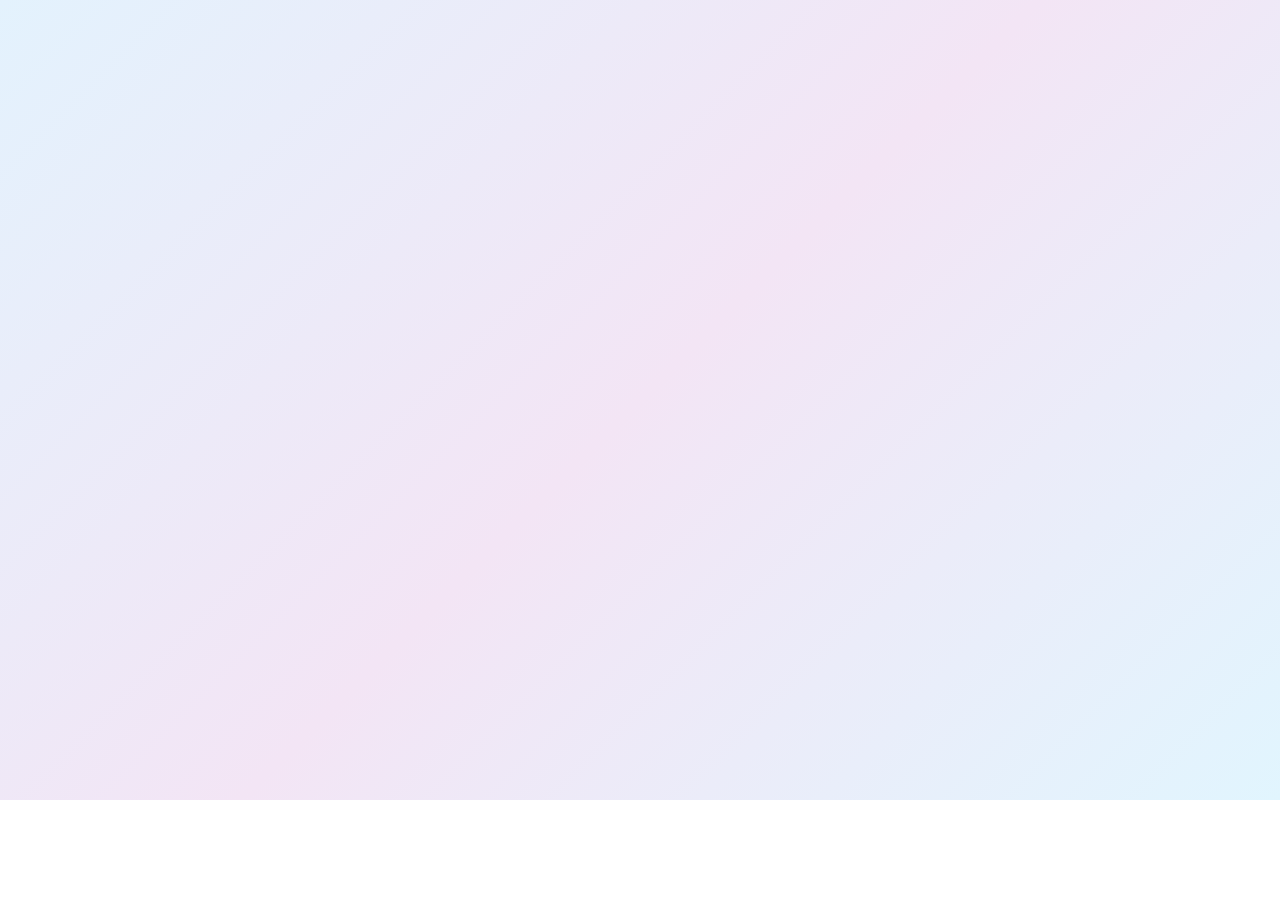
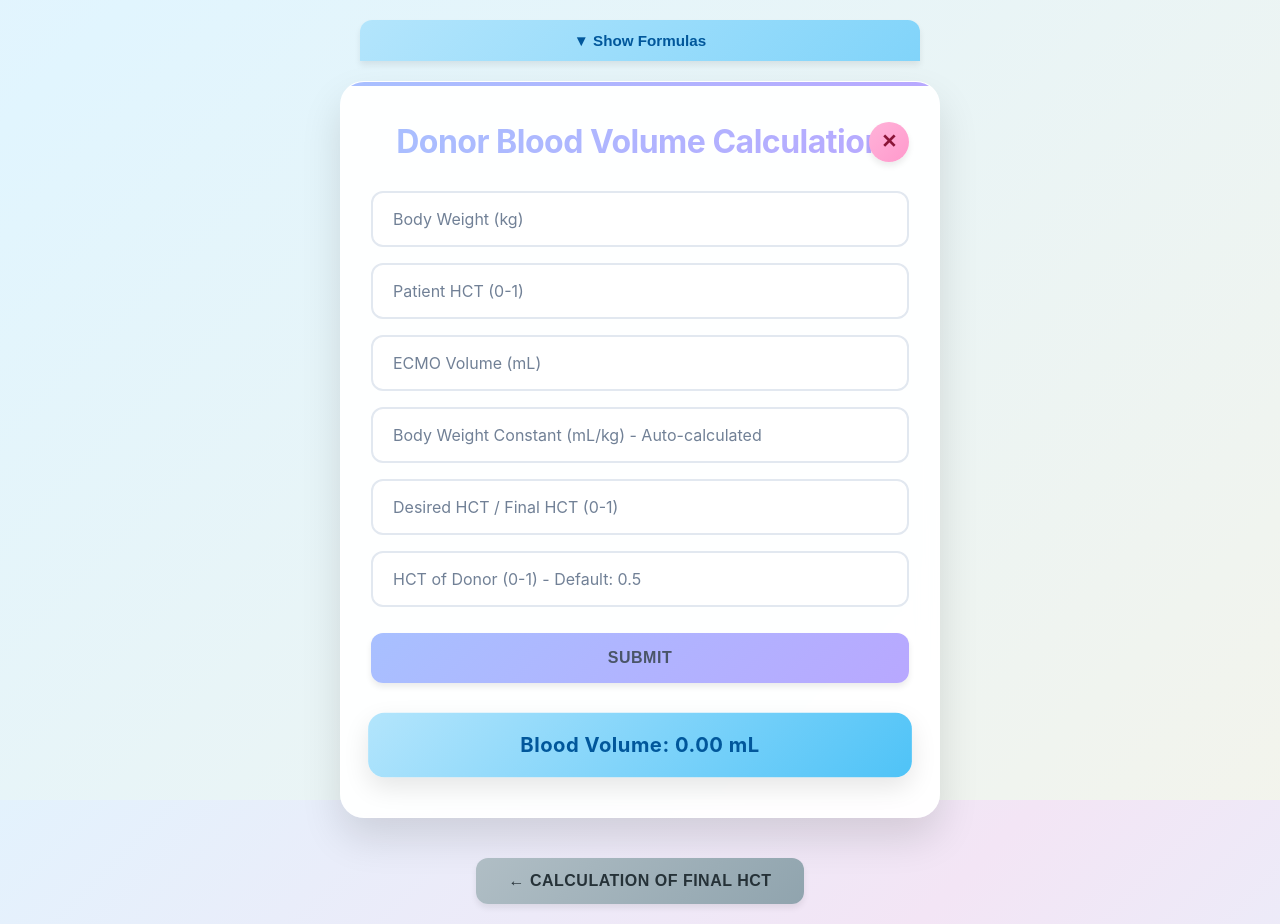
Before and after one commit to esotericelf/finalHCT, a React (Create React App) app: page /donor-blood-volume in a window 1280 px wide. Before the commit this address had no page. Before the commit the page ends 800 px from the top, so only its background shows below. Built offline with nearby package versions, Linux system fonts and the light colour scheme.

Commit message:
Update routes to use descriptive calculation titles instead of page1/page2

```diff
--- a/src/App.js
+++ b/src/App.js
@@ -8,9 +8,9 @@ function App() {
   return (
     <BrowserRouter>
       <Routes>
-        <Route path="/" element={<Navigate to="/page1" replace />} />
-        <Route path="/page1" element={<Page1 />} />
-        <Route path="/page2" element={<Page2 />} />
+        <Route path="/" element={<Navigate to="/final-hct" replace />} />
+        <Route path="/final-hct" element={<Page1 />} />
+        <Route path="/donor-blood-volume" element={<Page2 />} />
       </Routes>
     </BrowserRouter>
   );
--- a/src/Page1.js
+++ b/src/Page1.js
@@ -95,7 +95,7 @@ function Page1() {
         resultFormat="percentage"
       />
       <div className="navigation-buttons">
-        <button onClick={() => navigate('/page2')} className="nav-btn next-btn">
+        <button onClick={() => navigate('/donor-blood-volume')} className="nav-btn next-btn">
           Donar Blood Volume Calculations →
         </button>
       </div>
--- a/src/Page2.js
+++ b/src/Page2.js
@@ -122,7 +122,7 @@ function Page2() {
         resultUnit="mL"
       />
       <div className="navigation-buttons">
-        <button onClick={() => navigate('/page1')} className="nav-btn prev-btn">
+        <button onClick={() => navigate('/final-hct')} className="nav-btn prev-btn">
           ← Calculation of Final HCT
         </button>
       </div>
```
